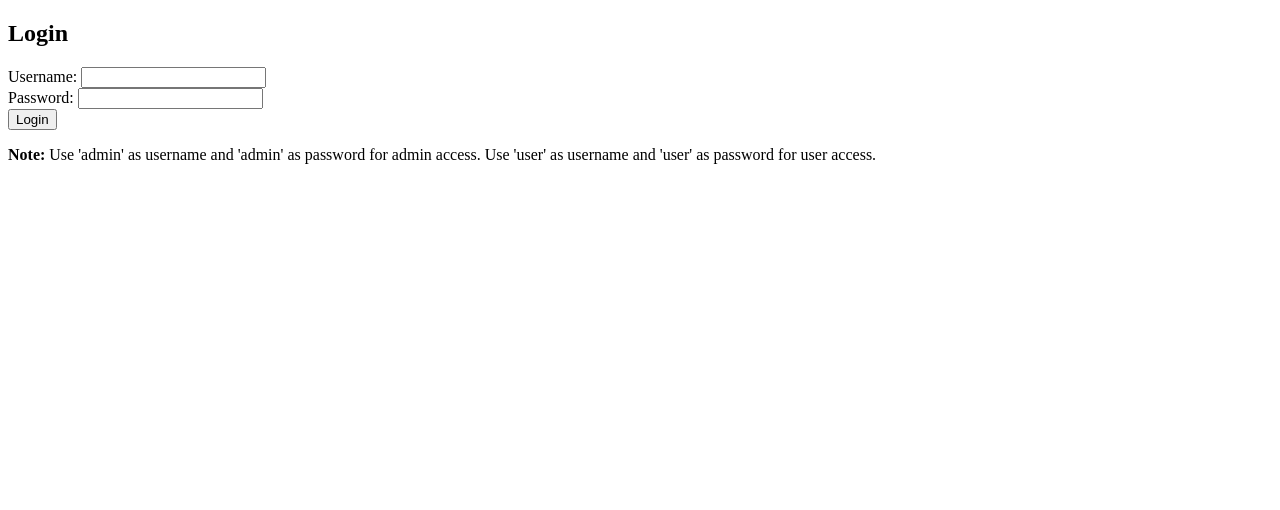
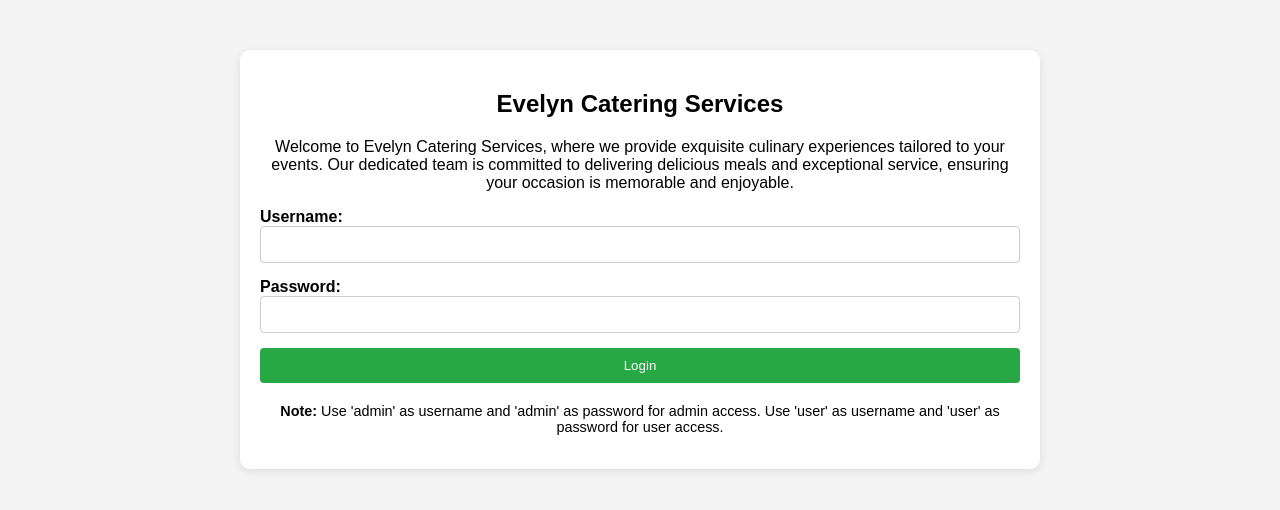
Before and after one commit to BagunasJohnrey/Catering-Python, a Flask app: page / in a window 1280 px wide. Shown: the top 510 px of the page. Run offline with Flask 3, Linux system fonts and the light colour scheme.

Commit message:
changes on css

```diff
--- /dev/null
+++ b/static/styles.css
@@ -0,0 +1,102 @@
+/* static/styles.css */
+
+body {
+    font-family: Arial, sans-serif;
+    background-color: #f4f4f4;
+    margin: 0;
+    padding: 0;
+}
+
+.container {
+    max-width: 800px; /* Increased maximum width of the container for desktop */
+    max-height: 700px;
+    margin: 50px auto; /* Centering the container */
+    padding: 20px;
+    background: white;
+    border-radius: 10px;
+    box-shadow: 0 2px 10px rgba(0, 0, 0, 0.1);
+    /* Adding responsive padding */
+    padding: 20px;
+    box-sizing: border-box; /* Ensures padding is included in width */
+}
+
+h2 {
+    text-align: center;
+    color: #000000;
+    margin-bottom: 20px;
+}
+
+form {
+    display: flex;
+    flex-direction: column;
+}
+
+label {
+    margin-bottom: 10px; /* Adjusted margin for better spacing */
+    font-weight: bold;
+}
+
+input[type="text"],
+input[type="password"] {
+    padding: 10px;
+    margin-bottom: 15px;
+    border: 1px solid #ccc;
+    border-radius: 4px;
+    width: 100%; /* Full width for responsiveness */
+    box-sizing: border-box; /* Ensures padding is included in width */
+}
+
+button {
+    padding: 10px;
+    background-color: #28a745;
+    color: white;
+    border: none;
+    border-radius: 4px;
+    cursor: pointer;
+    width: 100%; /* Full width for responsiveness */
+}
+
+button:hover {
+    background-color: #218838;
+}
+
+p{
+    margin-top: 20px;
+    font-size: 1em;
+    color: #000000;
+    text-align: center;
+}
+
+.note {
+    margin-top: 20px;
+    font-size: 0.9em;
+    color: #555;
+    text-align: center;
+}
+
+ul {
+    list-style-type: none;
+    padding: 0;
+}
+
+li.success {
+    color: green;
+}
+
+li.error {
+    color: red;
+}
+
+/* Responsive Styles */
+@media (max-width: 768px) {
+    .container {
+        margin: 20px; /* Reduce margin on smaller screens */
+        padding: 15px; /* Adjust padding for smaller screens */
+    }
+
+    input[type="text"],
+    input[type="password"],
+    button {
+        width: 100%; /* Ensure inputs and buttons take full width */
+    }
+}
--- a/templates/login.html
+++ b/templates/login.html
@@ -4,10 +4,13 @@
     <meta charset="UTF-8">
     <meta name="viewport" content="width=device-width, initial-scale=1.0">
     <title>Login</title>
+    <link rel="stylesheet" href="{{ url_for('static', filename='styles.css') }}">
 </head>
 <body>
     <div class="container">
-        <h2>Login</h2>
+        <h2>Evelyn Catering Services</h2>
+        <p>Welcome to Evelyn Catering Services, where we provide exquisite culinary experiences tailored to your events. Our dedicated team is committed to delivering delicious meals and exceptional service, ensuring your occasion is memorable and enjoyable.</p>
+
         {% with messages = get_flashed_messages(with_categories=true) %}
             {% if messages %}
                 <ul>
```
